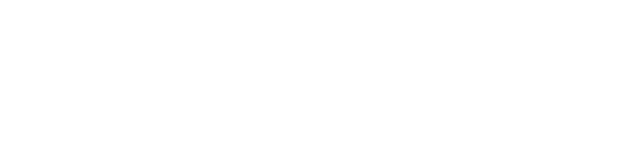
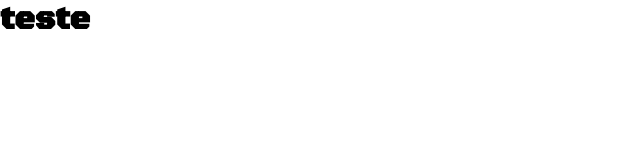
Before and after one commit to RomeuReif/JS-Detona-Ralph, a plain HTML site: page index.html in a window 1280 px wide. Shown: the whole page, without its empty margins (0-640 px from the left). Drawn offline with Linux system fonts and the light colour scheme.

Commit message:
adicionado links css e font

```diff
--- /dev/null
+++ b/assets/styles/reset.css
@@ -0,0 +1,6 @@
+* {
+    margin: 0px;
+    padding: 0px;
+    box-sizing: border-box;
+    font-family: 'Black Ops One';
+}
--- a/index.html
+++ b/index.html
@@ -5,8 +5,17 @@
     <meta http-equiv="X-UA-Compatible" content="IE=edge">
     <meta name="viewport" content="width=device-width, initial-scale=1.0">
     <title>Detona Ralph</title>
+
+    <link rel="stylesheet" href="/assets/styles/reset.css">
+    <link rel="stylesheet" href="/assets/styles/styles.css">
+    <link rel="shortcut icon" href="assets/imgs/favicon.jpg" type="image/x-icon">
+
+    <!--fonts-->
+    <link rel="preconnect" href="https://fonts.googleapis.com">
+    <link rel="preconnect" href="https://fonts.gstatic.com" crossorigin>
+    <link href="https://fonts.googleapis.com/css2?family=Black+Ops+One&family=Roboto:wght@100;300;500&display=swap" rel="stylesheet">
 </head>
 <body>
-
+    <h1>teste</h1>
 </body>
 </html>
```
Also changed, not shown: assets/styles/styles.css (added).
